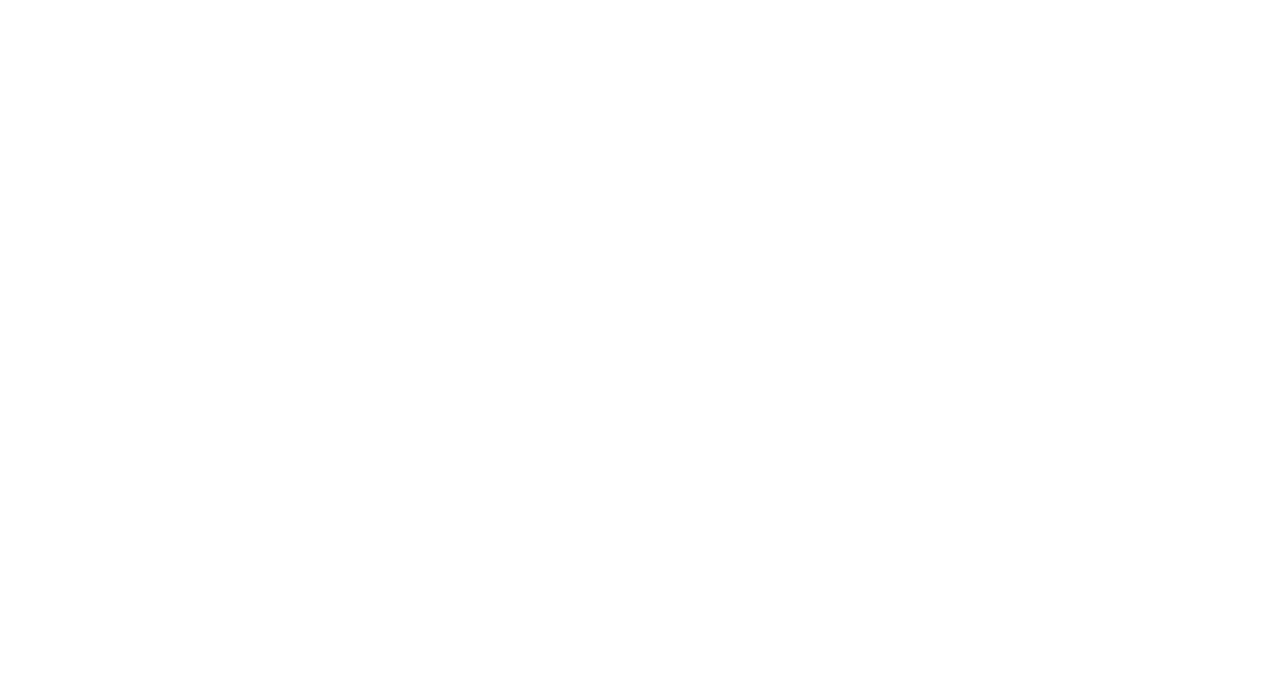
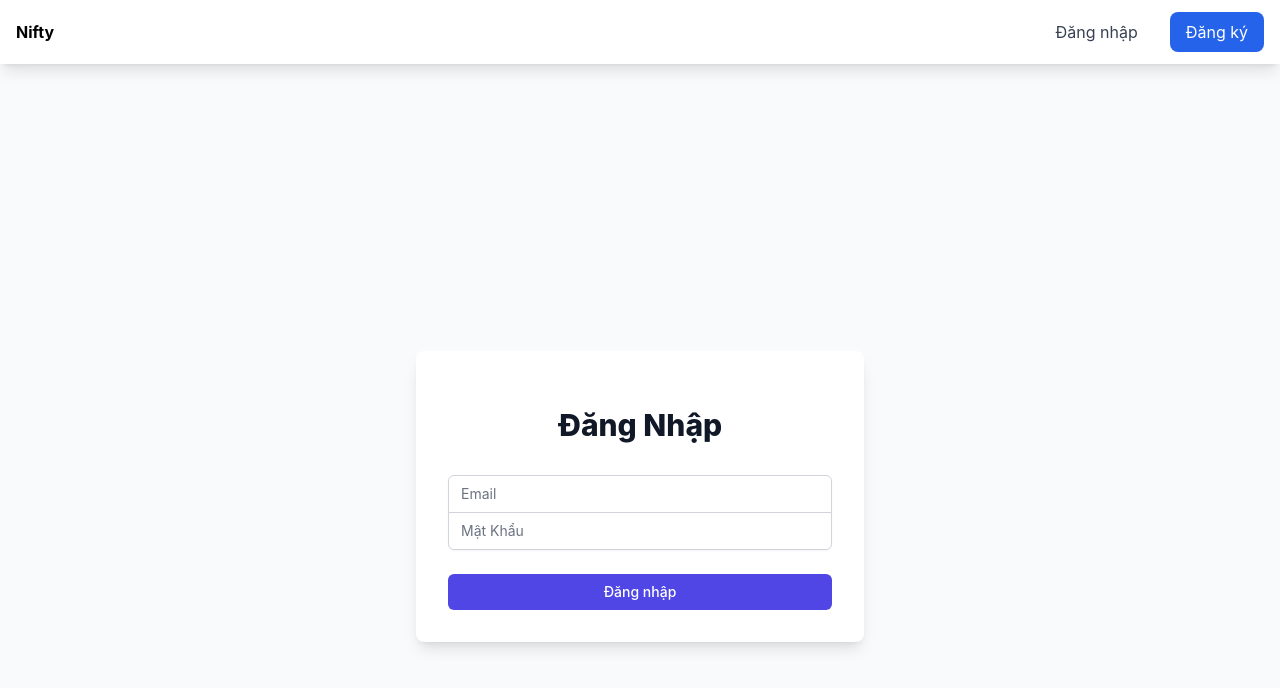
Before and after one commit to ngtrnhao/Nifty, a React (Create React App) app in the folder frontend/: page /login in a window 1280 px wide. Before the commit this address had no page. Shown: the top 688 px of the page. Built offline with nearby package versions, Linux system fonts and the light colour scheme.

Commit message:
feat: Implement Login , store redux for state user and login

```diff
--- a/frontend/src/App.js
+++ b/frontend/src/App.js
@@ -1,14 +1,20 @@
 import { BrowserRouter as Router, Routes, Route } from "react-router-dom";
 import "./App.css";
 import Home from "./pages/Home";
+import {Provider} from 'react-redux';
+import { store } from "./store/slices";
+import Login from "./components/auth/Login";
 
 function App() {
   return(
+    <Provider store ={store}>
     <Router>
       <Routes>
         <Route path="/" element={<Home/>} />
+        <Route path="/login" element={<Login/>}/>
       </Routes>
     </Router>
+    </Provider>
   )
 
 }
--- /dev/null
+++ b/frontend/src/components/auth/Login.jsx
@@ -0,0 +1,83 @@
+import { useState } from "react";
+import { useDispatch, useSelector } from "react-redux";
+import { useNavigate } from "react-router-dom";
+import { loginUser } from "../../store/slices/authSlice";
+import Layout from '../layout/MainLayout';
+
+const Login = () =>{
+    const dispatch = useDispatch();
+    const navigate = useNavigate();
+    const {loading,error} = useSelector((state) =>state.auth);
+
+    const [formData, setFormData] = useState({
+        email:'',
+        password:'',
+    });
+
+    const handleSubmit = async (e) =>{
+        e.preventDefault();
+        try{
+            await dispatch(loginUser(formData)).unwrap();
+            navigate('/');
+        }catch(err){
+            console.error('Login failed:', err);
+        }
+    };
+    return (
+        <Layout>
+            <div className="min-h-screen flex items-center justify-center">
+            <div className="max-w-md w-full space-y-8 p-8 bg-white rounded-lg shadow-lg">
+                <div>
+                    <h2 className="mt-6 text-center text-3xl font-extrabold text-gray-900">
+                        Đăng Nhập
+                    </h2>
+                </div>
+                {error && (
+                    <div className="bg-red-100 border border-red-400 text-red-700 px-4 py-3 rounded">
+                    {error}
+                    </div>
+                )}
+                <form className="mt-8 space-y-6" onSubmit={handleSubmit}>
+                    <div className="rounded-md shadow-sm -space-y-px">
+                        <div>
+                            <input
+                            id="email"
+                            name="email"
+                            type="email"
+                            required
+                            className="apperance-none rounded-none relative block w-full px-3 py-2 border border-gray-300 placeholder-gray-500 text-gray-900 rounded-t-md focus:outline-none focus:ring-indigo-500 forcus:border-indigo-5 focus:z-10 sm:text-sm "
+                            placeholder="Email"
+                            value={formData.email}
+                            onChange={(e) => setFormData({...formData,email:e.target.value})}
+                            />
+                        </div>
+                        <div>
+                            <input
+                            id="password"
+                            name="password"
+                            type="password"
+                            required
+                            className="apperance-none rounded-none relative block w-full px-3 py-2 border border-gray-300 placeholder-gray-500 text-gray-900 rounded-b-md focus:outline-none focus:ring-indigo-500 focus:border-indigo-500 focus:z-10 sm:text-sm"
+                            placeholder="Mật Khẩu"
+                            value={formData.password}
+                            onChange={(e)=> setFormData({...formData,password:e.target.value})}
+                            />
+                        </div>
+                    </div>
+                    <div>
+                        <button
+                        type="submit"
+                        disabled={loading}
+                        className="ground relative w-full flex justify-center py-2 px-4 border-transparent text-sm font-medium rounded-md text-white bg-indigo-600 hover:bg-indigo-700 focus:outline-none focus:ring-2 focus:ring-offset-2 focus:ring-indigo-500"
+                        >
+                        {loading ? 'Đang xử lý...':'Đăng nhập'}
+                        </button>
+                    </div>
+                </form>
+            </div>
+            </div>
+        </Layout>
+    )
+
+}
+export default Login;
--- /dev/null
+++ b/frontend/src/services/api.js
@@ -0,0 +1,22 @@
+import axios from 'axios';
+
+const api = axios.create({
+    baseURL: 'http://localhost:2002/api',
+    header:{
+        'Content-type': 'application/json'
+    }
+});
+ //Thêm interceptor để tự động gắn token vào header
+ api.interceptors.request.use(
+    (config) =>{
+        const token = localStorage.getItem('token');
+        if(token) {
+            config.headers.Authorization = `Bearer ${token}`;
+        }
+        return config;
+    },
+    (error) =>{
+        return Promise.reject(error); //Promise có 3 trạng thái : Pending(chờ), Fulfilled(Hoàn thành), Reject(từ chối)
+    }
+ );
+ export default api;
--- /dev/null
+++ b/frontend/src/services/authService.js
@@ -0,0 +1,24 @@
+import api from './api';
+
+const authService = {
+    login: async(credentials) =>{
+        try{
+            const reponse = await api.post('/auth/login',credentials);
+            return reponse.data;
+        }catch(error){
+            throw error.reponse.data;
+        }
+    },
+    register:async(userData) =>{
+        try{
+            const response = await api.post('/auth/register',userData);
+            return response.data;
+        }catch(error){
+            throw error.reponse.data;
+        }
+    },
+    logout:() =>{
+        localStorage.removeItem('token');
+    }
+}
+export default authService;
--- /dev/null
+++ b/frontend/src/store/slices/authSlice.js
@@ -0,0 +1,57 @@
+import { createSlice, createAsyncThunk } from "@reduxjs/toolkit";
+import authService from "../../services/authService";
+
+export const loginUser = createAsyncThunk(
+    'auth/login',
+    async (credentials,{rejectWithValue}) =>{
+        try{
+            const data = await authService.login(credentials);
+            return data;
+        }catch(error) {
+            return rejectWithValue(error.messagee);
+        }
+    }
+)
+
+const authSlice = createSlice({
+    name:'auth',
+    initialState: {
+        user:null,
+        token: localStorage.getItem('token'),
+        isAuthenticated:false,
+        loading:false,
+        error:null
+    },
+    reducers:{
+        logout:(state) =>{
+            state.user=null;
+            state.token=null;
+            state.isAuthenticated = false;
+            authService.logout();
+        },
+        clearError:(state) =>{
+            state.error= null;
+        }
+    },
+    extraReducers:(builder) =>{
+        builder
+        .addCase(loginUser.pending,(state)=>{
+            state.loading = true;
+            state.error = null;
+        })
+        .addCase(loginUser.fulfilled,(state,action)=>{
+            state.loading = false;
+            state.user = action.payload.user;
+            state.token= action.payload.token;
+            state.isAuthenticated = true;
+            localStorage.setItem('token',action.payload.token);
+        })
+        .addCase(loginUser.rejected,(state,action) =>{
+            state.loading = false;
+            state.error= action.payload;
+        })
+    }
+})
+
+export const {setCredentials,logout,setError} = authSlice.actions;
+export default authSlice.reducer;
--- /dev/null
+++ b/frontend/src/store/slices/index.js
@@ -0,0 +1,8 @@
+import { configureStore } from "@reduxjs/toolkit";
+import authReducer from "./authSlice";
+
+export const store = configureStore({
+    reducer:{
+        auth: authReducer,
+    }
+})
```
